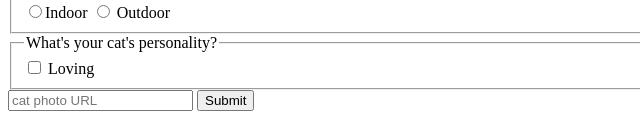
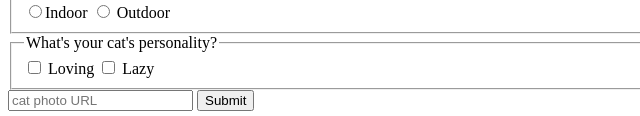
Before and after one commit to ladyincodes/CatPhoto, a plain HTML site: page index.html in a window 1280 px wide. Shown: the part 1504-1620 px from the top of the page, 0-640 px from the left. Drawn offline with Linux system fonts and the light colour scheme.

Commit message:
another checkbox added

```diff
--- a/index.html
+++ b/index.html
@@ -79,6 +79,8 @@
             <legend>What's your cat's personality?</legend>
             <input id="loving" type="checkbox" name="personality" />
             <label for="loving"> Loving</label>
+            <input id="lazy" type="checkbox" name="personality" />
+            <label for="lazy"> Lazy</label>
           </fieldset>
           <input
             required
```
